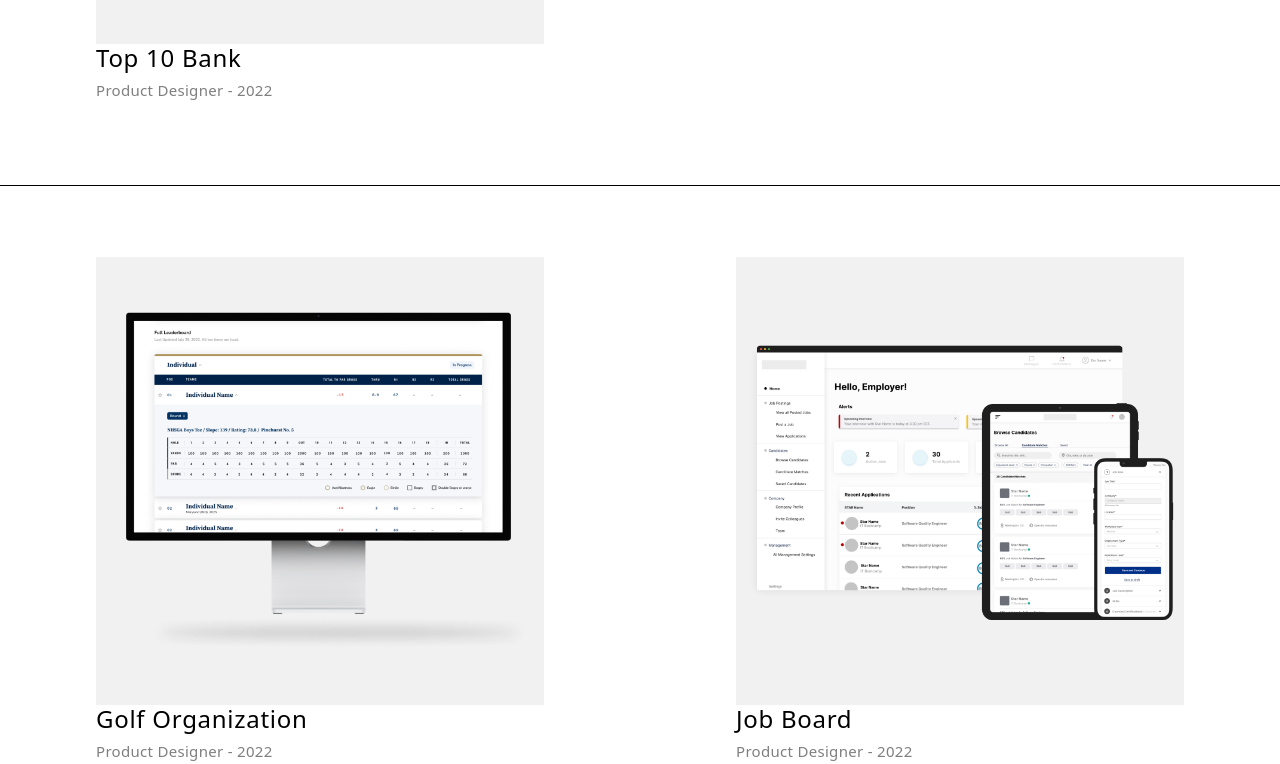
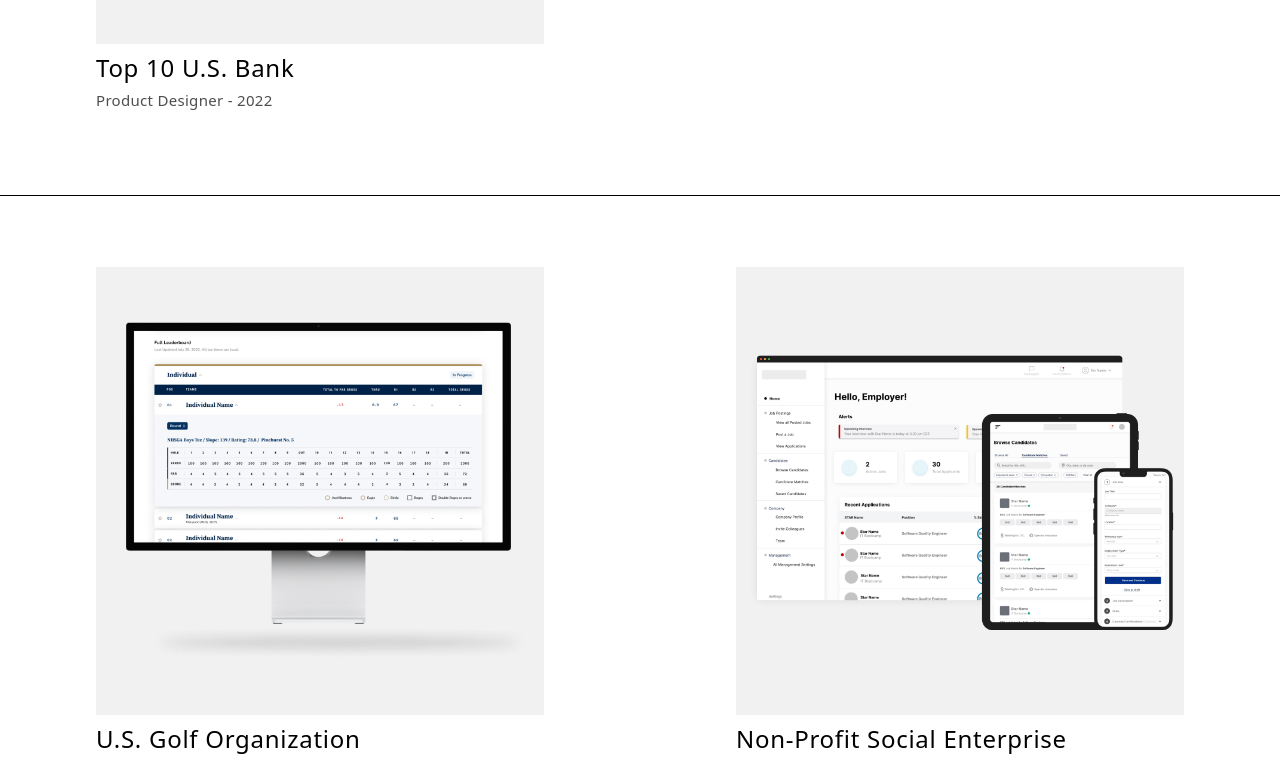
Before and after one commit to lauren-hurr/react-portfolio, a React (Create React App) app in the folder amplifyapp/: page / in a window 1280 px wide. Shown: the part 1076-1840 px from the top of the page. Built offline with nearby package versions, Linux system fonts and the light colour scheme; a web font is replaced by a local one.

Commit message:
Updating content

```diff
--- a/amplifyapp/src/components/HomeGridContainer.js
+++ b/amplifyapp/src/components/HomeGridContainer.js
@@ -8,19 +8,19 @@ import HomeProjectCard from "./HomeProjectCard";
 
 const HomeGridContainer = () => {
         const projectList = [
-            { projectName: 'Top 10 Bank',
+            { projectName: 'Top 10 U.S. Bank',
                 projectDesc: 'Product Designer - 2022',
                 caseStudyHref: "bigusbank",
                 caseStudyImgRef: "images/bigbank_thumb.png"},
-            { projectName: 'Top 3 Bank',
+            { projectName: 'Top 3 U.S. Bank',
                 projectDesc: 'Product Designer - 2022',
                 caseStudyHref: "biggerusbank",
                 caseStudyImgRef: "images/biggerusbank_thumb.png"},
-            { projectName: 'Golf Organization',
-                projectDesc: 'Product Designer - 2022',
+            { projectName: 'U.S. Golf Organization',
+                projectDesc: 'Product Designer - 2023',
                 caseStudyHref: "golf",
                 caseStudyImgRef: "images/golf_thumb.png"},
-            { projectName: 'Job Board',
+            { projectName: 'Non-Profit Social Enterprise',
                 projectDesc: 'Product Designer - 2022',
                 caseStudyHref: "jobboard",
                 caseStudyImgRef: "images/nonprofit_thumb.png"}
--- a/amplifyapp/src/components/HomeProjectCard.css
+++ b/amplifyapp/src/components/HomeProjectCard.css
@@ -40,6 +40,7 @@
 }
 
 h2.proj-title-main {
+    margin-top: 10px;
     font-size: 2em;
     font-weight: 400;
     letter-spacing: 0.03em;
@@ -52,5 +53,5 @@ h2.proj-title-main {
     font-weight: 300;
     letter-spacing: 0.02em;
     text-transform: capitalize;
-    color: #7F7F7F;
+    color: #4E4E4E;
 }
--- a/amplifyapp/src/components/ProjectBannerDetail.js
+++ b/amplifyapp/src/components/ProjectBannerDetail.js
@@ -8,15 +8,15 @@ function ProjectBannerDetail({params}) {
     return (
         <Container className="projectBannerDetailContainer">
             <Row className={"projectBannerDetailRow"}>
-                <Col xl={4}>
+                <Col lg={2}>
                     <h2 className="bannerDetailTitle">Role</h2>
                     <h2 className="bannerDetail">{params.role}</h2>
                 </Col>
-                <Col xl={4}>
+                <Col lg={{span: 2, offset: 3}}>
                     <h2 className="bannerDetailTitle">Tools</h2>
                     <h2 className="bannerDetail">{params.tools}</h2>
                 </Col>
-                <Col xl={4}>
+                <Col lg={{span: 2, offset: 3}}>
                     <h2 className="bannerDetailTitle">Timeline</h2>
                     <h2 className="bannerDetail">{params.timeline}</h2>
                 </Col>
--- a/amplifyapp/src/pages/BigUsBank.js
+++ b/amplifyapp/src/pages/BigUsBank.js
@@ -16,8 +16,8 @@ function BigUsBank() {
             caseStudyHref: "PlanitCaseStudy",
             BannerImgRef: "images/bigusbank_banner.png",
             role: "Product Designer",
-            tools: "Figma",
-            timeline: "April, 2022 - November, 2022 \n 8 months",
+            tools: "Figma \n Lucidspark",
+            timeline: "Apr, 2022 - Nov, 2022 \n 8 months",
             overview: "As the lead designer across three development teams, I played a key role in supporting the " +
                 "design and development of a new and modernized customer servicing platform, CSP. Our goal was to " +
                 "create a guided and uniform customer servicing experience that would help customer service agents " +
--- a/amplifyapp/src/pages/BiggerUsBank.js
+++ b/amplifyapp/src/pages/BiggerUsBank.js
@@ -17,7 +17,7 @@ function BiggerUsBank() {
             BannerImgRef: "images/biggerusbank_banner.png",
             role: "Product Designer",
             tools: "Figma \n Optimal Workshop",
-            timeline: "April, 2022 - November, 2022 \n 8 months",
+            timeline: "Nov, 2022 - Jan, 2023 \n 3 months",
             overview: "I spearheaded the development and execution of a custom dashboard tailored to the needs of the " +
                 "client's marketing team. The dashboard played a critical role in monitoring the performance of " +
                 "customer-facing applications used in physical bank branches, empowering the client to make " +
--- a/amplifyapp/src/pages/Golf.js
+++ b/amplifyapp/src/pages/Golf.js
@@ -15,8 +15,8 @@ function Golf() {
             caseStudyHref: "PlanitCaseStudy",
             BannerImgRef: "images/golf_banner.png",
             role: "Product Designer",
-            tools: "Figma \n Optimal Workshop",
-            timeline: "April, 2022 - November, 2022 \n 8 months",
+            tools: "Figma",
+            timeline: "Jan, 2023 - Feb, 2023 \n 2 months",
             overview: "In collaboration with an API data partner, I designed new and complex golf tournament " +
                 "leaderboards for the U.S. Golf Organization’s website.  The challenge was to create innovative " +
                 "designs that would effectively display multiple levels of new scoring information while adhering " +
--- a/amplifyapp/src/pages/JobBoard.js
+++ b/amplifyapp/src/pages/JobBoard.js
@@ -10,13 +10,13 @@ import ProjectContent from "../components/ProjectContent";
 
 function JobBoard() {
     const projectList = [
-        { projectName: 'Employment Website',
+        { projectName: 'Non-Profit Social Enterprise',
             projectDesc: 'I designed and developed golf tournament leaderboards for new scoring types.',
             caseStudyHref: "PlanitCaseStudy",
             BannerImgRef: "images/nonprofit_banner.png",
             role: "Product Designer",
-            tools: "Figma \n Optimal Workshop",
-            timeline: "April, 2022 - November, 2022 \n 8 months",
+            tools: "Figma \n Optimal Workshop \n Miro",
+            timeline: "Nov, 2021 - Mar, 2022 \n 5 months",
             overview: "I was tasked with improving the usability, functionality, and appearance of a job board " +
                 "platform for the client. This involved optimizing the user experience for three different user types " +
                 "by identifying pain points and opportunities for improvement.",
```
Also changed, not shown: 1 other file (tests, documents, lock files or other folders).
